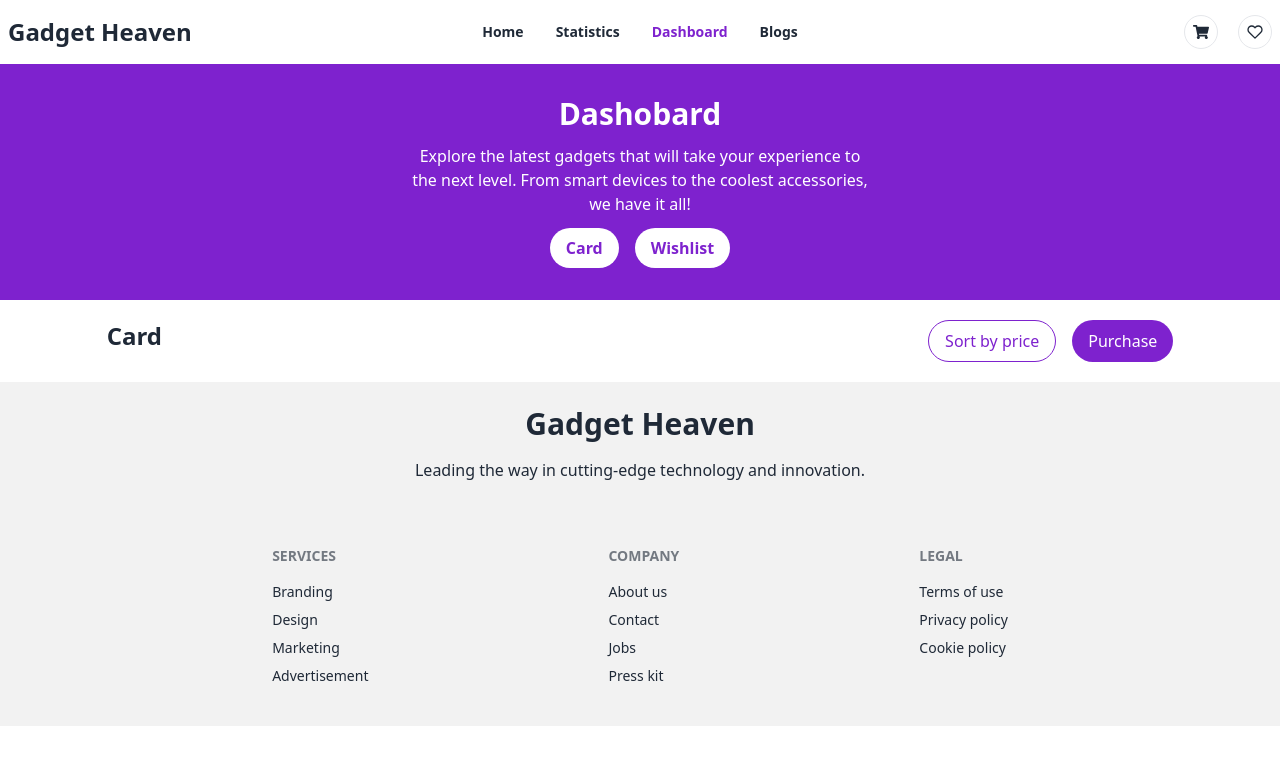
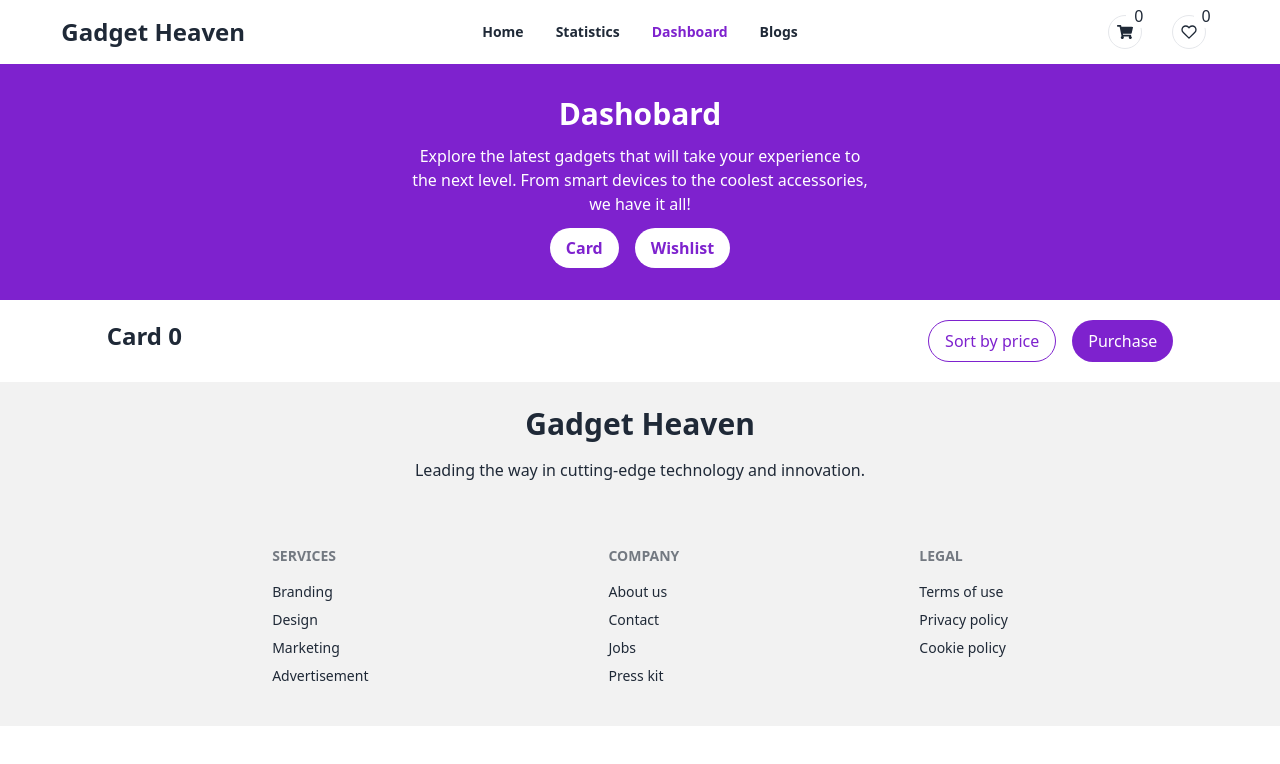
Before and after one commit to Khandaker-Mohyet/Gadget-Heaven-a8, a React (Vite) app: page /dashboard in a window 1280 px wide. Shown: the top 764 px of the page. Built offline with nearby package versions, Linux system fonts and the light colour scheme.

Commit message:
add card number and readme file

```diff
--- a/src/Components/CardList.jsx
+++ b/src/Components/CardList.jsx
@@ -4,8 +4,7 @@ import Cover from './Cover';
 import { useLoaderData } from 'react-router-dom';
 
 const CardList = () => {
-  // const data = useLoaderData()
-  // const [soat, setSoat] =useState(data)
+
   const handelSort = (sortBy) => {
     if (sortBy == 'price') {
       const sorted = [...product].sort((a, b) => b.price - a.price)
@@ -27,13 +26,17 @@ const CardList = () => {
     setProduct(addCard)
   }
 
+  const handelDelate = () => {
+    setProduct([''])
+  }
+
   return (
     <div className="w-10/12 mx-auto">
       <div className="flex justify-between my-5">
-        <h1 className="text-2xl font-bold">Card</h1>
+        <h1 className="text-2xl font-bold">Card {product.length}</h1>
         <div className="flex space-x-4">
           <button onClick={()=>handelSort('price')} className="px-4 py-2 border border-purple-700 text-purple-700 rounded-full">Sort by price</button>
-          <button className='px-4 py-2 text-white bg-purple-700 rounded-full'>Purchase</button>
+          <button onClick={()=> handelDelate()} className='px-4 py-2 text-white bg-purple-700 rounded-full'>Purchase</button>
         </div>
       </div>
       <div className="">
--- a/src/Components/Categories.jsx
+++ b/src/Components/Categories.jsx
@@ -4,9 +4,10 @@ import {Link, NavLink } from "react-router-dom";
 const Categories = ({catagories}) => {
   return (
     <div className="flex flex-col">
+      <Link to="/" className="text-base text-center rounded-full py-2 px-4 font-bold mb-5 bg-gray-200">All Product</Link>
       {
         catagories.map(category => <NavLink
-          className={({isActive})=> `text-base rounded-full py-2 px-4 font-bold mb-5 ${isActive? 'bg-purple-700 text-white' : 'bg-gray-200'}`}
+          className={({isActive})=> `text-base text-center rounded-full py-2 px-4 font-bold mb-5 ${isActive? 'bg-purple-700 text-white' : 'bg-gray-200'}`}
           key={category.category}
           to={`/category/${category.category}`}>
             {category.category}</NavLink>)
--- a/src/Components/Navbar.jsx
+++ b/src/Components/Navbar.jsx
@@ -1,12 +1,34 @@
 
+import { useEffect, useState } from "react";
 import { FaShoppingCart } from "react-icons/fa";
 import { FiHeart } from "react-icons/fi";
 import { Link, NavLink, useLocation } from 'react-router-dom';
+import { getAllProducts } from "../Utils";
+import { getAllWishList } from "../Utils/WishList";
 
 const Navbar = () => {
-  const {Pathname} = useLocation()
+  const { Pathname } = useLocation()
+
+
+  const [product, setProduct] = useState([])
+
+  useEffect(() => {
+    const addCard = getAllProducts()
+    setProduct(addCard)
+  }, [])
+
+
+
+
+  const [products, setProducts] = useState([])
+  useEffect(() => {
+    const addWishList = getAllWishList()
+    setProducts(addWishList)
+  }, [])
+
+
   return (
-    <div className={`navbar bg-base-100 ${Pathname === '/'? "bg-purple-700 text-white" : "bg-white"}`}>
+    <div className={`navbar bg-base-100 w-11/12 mx-auto ${Pathname === '/'? "bg-purple-700 text-white" : "bg-white"}`}>
   <div className="navbar-start">
     <div className="dropdown">
       <div tabIndex={0} role="button" className="btn btn-ghost lg:hidden">
@@ -59,8 +81,10 @@ const Navbar = () => {
     </ul>
   </div>
   <div className="navbar-end flex gap-5">
-    <a className="bg-white p-2 rounded-full border"><FaShoppingCart /></a>
-    <a className="bg-white p-2 rounded-full border"><FiHeart /></a>
+        <a className="bg-white p-2 rounded-full border"><FaShoppingCart /></a>
+        <span className="-ml-9 -mt-8 bg-white px-2 rounded-full">{product.length}</span>
+        <a className="bg-white p-2 rounded-full border"><FiHeart /></a>
+        <span className="-ml-8 -mt-8 bg-white px-2 rounded-full">{products.length}</span>
   </div>
 </div>
   );
--- a/src/Utils/WishList.js
+++ b/src/Utils/WishList.js
@@ -22,7 +22,7 @@ const addToWishList = (product) => {
   if(isExist) return toast.error('Already exist!');
   addWishList.push(product)
   localStorage.setItem('addWishList', JSON.stringify(addWishList))
-  toast.success('Successfully added');
+  toast.success('Successfully add to wishlist');
 }
 
 
@@ -31,7 +31,7 @@ const removeWishList = (id) => {
   const addWishList = getAllWishList()
   const remaining = addWishList.filter(product => product.id != id)
   localStorage.setItem('addWishList', JSON.stringify(remaining))
-  toast.success('Successfully remove');
+  toast.success('Successfully remove to wishlist');
 }
 
 
--- a/src/Utils/index.js
+++ b/src/Utils/index.js
@@ -22,7 +22,7 @@ const addToCard = (product) => {
   if(isExist) return toast.error('Already exist!');
   addCard.push(product)
   localStorage.setItem('addCard', JSON.stringify(addCard))
-  toast.success('Successfully added');
+  toast.success('Successfully add to card');
 }
 
 
@@ -31,7 +31,7 @@ const removeCard = (id) => {
   const addCard = getAllProducts()
   const remaining = addCard.filter(product => product.id != id)
   localStorage.setItem('addCard', JSON.stringify(remaining))
-  toast.success('Successfully removed');
+  toast.success('Successfully removed to card');
 }
 
 
```
Also changed, not shown: 2 other files (tests, documents, lock files or other folders).
